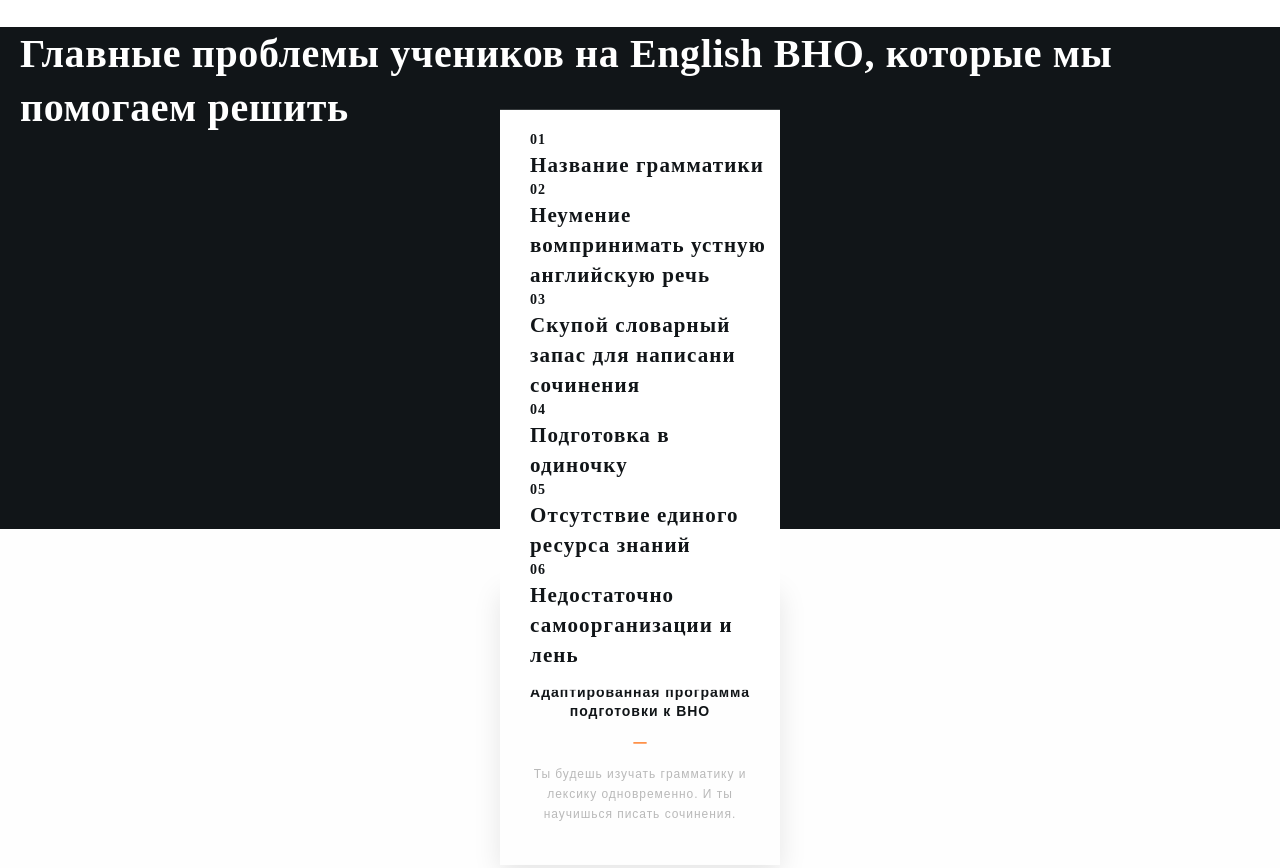
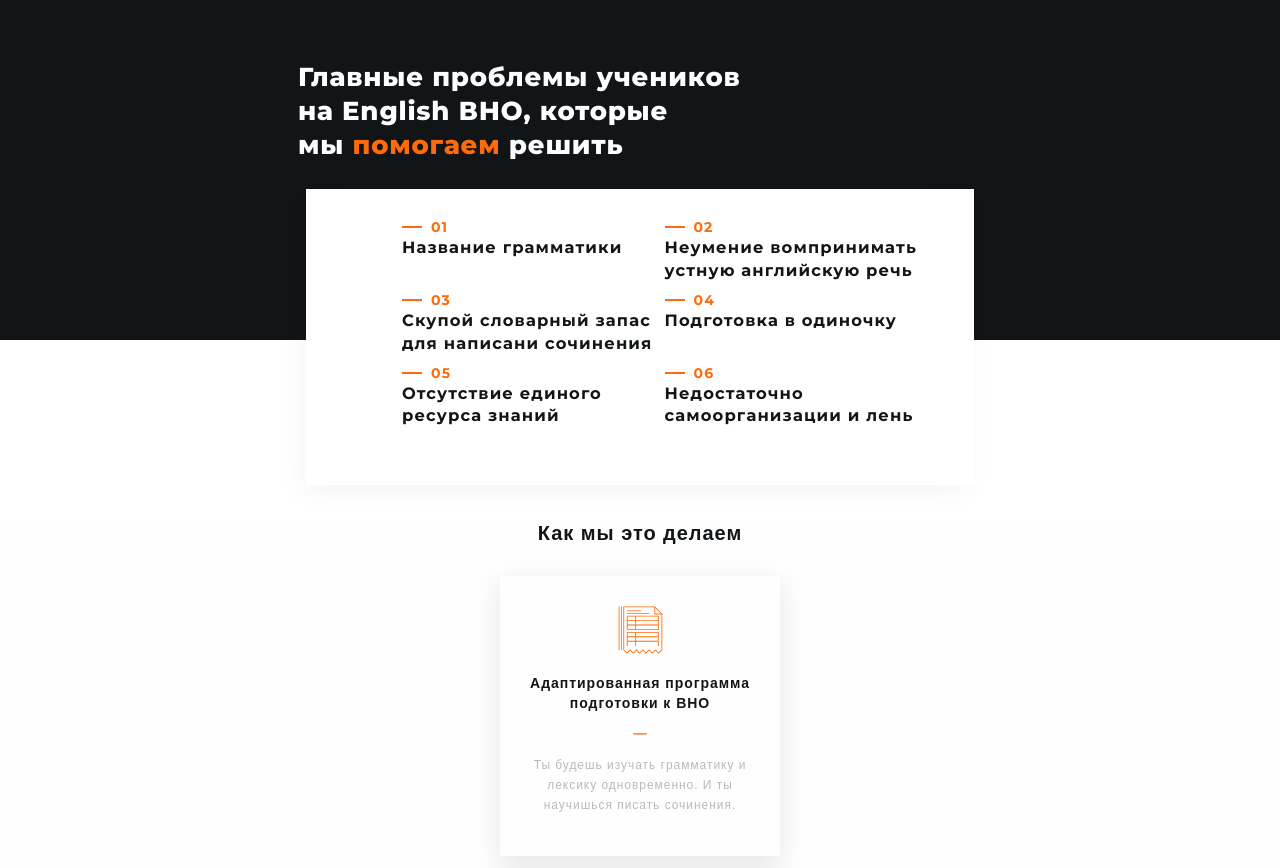
Before and after one commit to TatyanaLozova/project-team-12, a website built with Parcel: page src/index.html in a window 1280 px wide. Shown: the top 868 px of the page. Built offline with nearby package versions, Linux system fonts and the light colour scheme.

Commit message:
Добавлені розмітак та стилі

```diff
--- a/src/index.html
+++ b/src/index.html
@@ -3,13 +3,17 @@
   <head>
     <meta charset="UTF-8" />
     <meta name="viewport" content="width=device-width, initial-scale=1.0" />
+
+    <link
+      href="https://fonts.googleapis.com/css2?family=Montserrat:wght@500;600;700;800&display=swap"
+      rel="stylesheet"
+    />
+
     <title>Заголовок страницы</title>
   </head>
   <body>
-
     <!-- Так добавляются фрагменты в главные HTML-файлы страниц. -->
     <include src="./partials/section2.html"></include>
-
 
     <include src="./partials/section-3-how-we-do-this.html"></include>
 
--- a/src/partials/section2.html
+++ b/src/partials/section2.html
@@ -1,34 +1,41 @@
 <section class="solut-section">
     <div class="solut-conteiner">
-        <h1 class="solut-title">
-            Главные проблемы учеников на English ВНО, которые мы
+        <h2 class="solut-title">
+            Главные проблемы учеников <br>на English ВНО, которые <br> мы
             <span class="text-accent">помогаем</span> решить
-        </h1>
+        </h2>
+        <!-- <picture>
+          <source srcset="
+                      ./images/noun_Campfire.jpg 1x,
+                      ./images/noun_Campfire@2x.jpg 2x
+                      " media="(min-width:1200px)" />
+                    <img src="./images/noun_Campfire.jpg" alt="Fire" width="455" />
+        </picture> -->
     </div>
     <ul class="list solut">
     <li class="solut-item">
-      01
-      <h2 class="solut-name">Название грамматики</h2>
+      <span class="solut-number">01</span>
+      <h3 class="solut-name">Название грамматики</h3>
     </li>
     <li class="solut-item">
-      02
-      <h2 class="solut-name">Неумение вомпринимать устную английскую речь</h2>
+    <span class="solut-number">02</span>
+      <h3 class="solut-name">Неумение вомпринимать устную английскую речь</h3>
     </li>
     <li class="solut-item">
-      03
-      <h2 class="solut-name">Скупой словарный запас для написани сочинения</h2>
+      <span class="solut-number">03</span>
+      <h3 class="solut-name">Скупой словарный запас для написани сочинения</h3>
     </li>
     <li class="solut-item">
-      04
-      <h2 class="solut-name">Подготовка в одиночку</h2>
+      <span class="solut-number">04</span>
+      <h3 class="solut-name">Подготовка в одиночку</h3>
     </li>
     <li class="solut-item">
-      05
-      <h2 class="solut-name">Отсутствие единого ресурса знаний</h2>
+      <span class="solut-number">05</span>
+      <h3 class="solut-name">Отсутствие единого ресурса знаний</h3>
     </li>
     <li class="solut-item">
-      06
-      <h2 class="solut-name">Недостаточно самоорганизации и лень</h2>
+      <span class="solut-number">06</span>
+      <h3 class="solut-name">Недостаточно самоорганизации и лень</h3>
     </li class="solut-item">
   </ul>
 </section>
--- a/src/sass/layouts/_section_2_solution.scss
+++ b/src/sass/layouts/_section_2_solution.scss
@@ -1,40 +1,131 @@
 .solut-section {
+  background-color: $title-text-color;
   margin-right: auto;
   margin-left: auto;
-  font-family: Montserrat;
+  font-family: 'Montserrat', sans-serif;
+  margin-bottom: 180px;
+  max-width: 1680px;
+  height: 545px;
+
+  @media screen and (min-width: 768px) {
+    height: 340px;
+  }
+  @media screen and (min-width: 1680px) {
+    height: 560px;
+  }
 }
-.solut-conteiner {
-  position: relative;
+.text-accent {
+  color: $accent-color;
+}
 
-  padding-left: 20px;
-  padding-bottom: 367px;
-  background-color: $title-text-color;
-  color: $white-text-color;
-  font-family: Montserrat;
+.solut-title {
   font-weight: 800;
   font-size: 20px;
   line-height: 1.35;
   letter-spacing: 0.03em;
+
+  @media screen and (min-width: 768px) {
+    font-size: 26px;
+    line-height: 1.31;
+  }
+  @media screen and (min-width: 1680px) {
+    font-size: 46px;
+  }
+}
+
+.solut-conteiner {
+  position: relative;
+  margin-right: auto;
+  margin-left: auto;
+  padding-top: 50px;
+  padding-left: 20px;
+  padding-right: 20px;
+  color: $white-text-color;
+  font-size: 20px;
+  line-height: 1.35;
+  letter-spacing: 0.03em;
+
+  @media screen and (min-width: 320px) {
+    width: 320px;
+  }
+  @media screen and (min-width: 768px) {
+    width: 768px;
+    padding-top: 60px;
+    padding-left: 42px;
+    padding-right: 158px;
+  }
+  @media screen and (min-width: 1680px) {
+    width: 1680px;
+    padding-top: 100px;
+    padding-left: 183px;
+    padding-right: 631px;
+  }
 }
 
 .list.solut {
+  position: absolute;
+  max-width: 280px;
+  width: 100%;
+  top: 205px;
+  left: 50%;
+  transform: translate(-50%);
+  box-shadow: -5px 8px 26px rgba(0, 0, 0, 0.04);
+
   background-color: $white-text-color;
-  font-family: Montserrat;
-  font-weight: bold;
   font-size: 14px;
+  font-weight: 700;
   line-height: 1.43;
   letter-spacing: 0.08em;
   color: $title-text-color;
-  padding-left: 30px;
-  padding-top: 20px;
-  padding-bottom: 20px;
-  padding-right: 14px;
+  padding: 20px 14px 20px 30px;
+
+  @media screen and (min-width: 768px) {
+    max-width: 668px;
+    width: 100%;
+    top: 189px;
+    padding: 30px 47px 26px 96px;
+
+    line-height: 1.4;
+
+    display: flex;
+    flex-wrap: wrap;
+  }
+
+  @media screen and (min-width: 1680px) {
+    max-width: 1314px;
+    width: 100%;
+    top: 348px;
+    font-size: 20px;
+    padding: 70px 112px 62px 114px;
+  }
 }
-ul.list.solut {
-  position: absolute;
-  max-width: 280px;
-  width: 100%;
-  top: 50%;
-  left: 50%;
-  transform: translate(-50%, -50%) scale(1);
+
+.solut-item {
+  @media screen and (min-width: 768px) {
+    flex-basis: calc(100% / 2);
+    margin-bottom: 32px;
+  }
+  @media screen and (min-width: 1680px) {
+    flex-basis: calc(100% / 3);
+  }
 }
+
+.solut-number {
+  color: $accent-color;
+  display: flex;
+  align-items: center;
+  line-height: 1.21;
+
+  &:before {
+    content: '';
+    width: 20px;
+    height: 2px;
+    background-color: $accent-color;
+    text-align: center;
+    margin-right: 9px;
+  }
+}
+
+.solut-item:not(:last-child) {
+  margin-bottom: 10px;
+}
```
Also changed, not shown: src/images/noun_Campfire.jpg (added), src/images/noun_Campfire_@2x.jpg (added).
